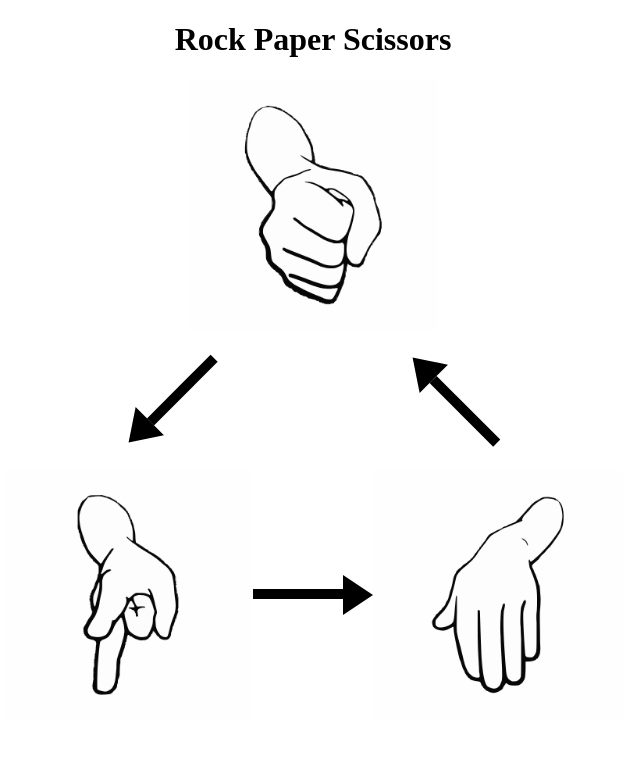
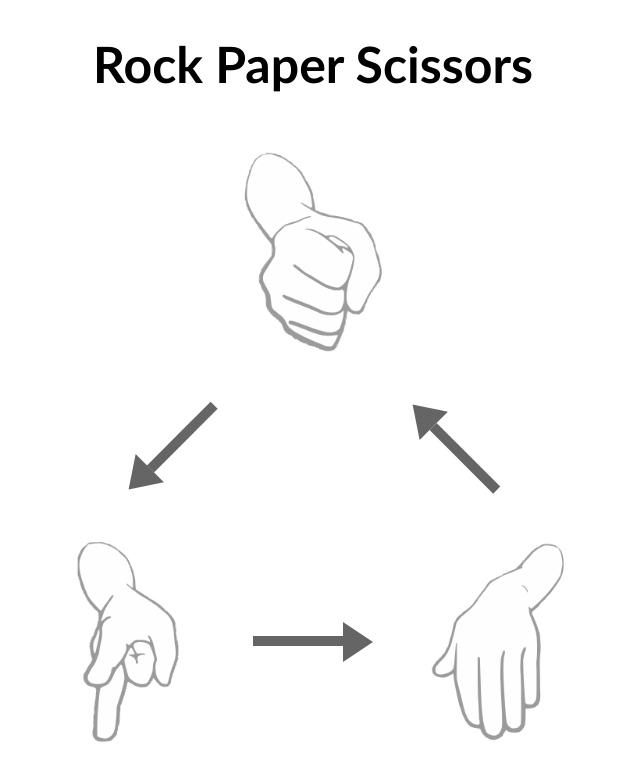
Before and after one commit to Arlots/RPS2, a plain HTML site: page index.html in a window 1280 px wide. Shown: the whole page, without its empty margins (327-967 px from the left). Drawn offline with Linux system fonts and the light colour scheme.

Commit message:
finished basic layout of rock, paper, scissor choices

```diff
--- a/styles.css
+++ b/styles.css
@@ -2,11 +2,14 @@ body {
 }
 h1 {
     text-align: center;
+    font-size: 50px;
+    font-family:'Gill Sans', 'Gill Sans MT', Calibri, 'Trebuchet MS', sans-serif;
 }
 
 #rock, #paper, #scissors {
     height: 250px;
     width: auto;
+    opacity: .4;
 }
 
 #rock {
@@ -50,7 +53,12 @@ h1 {
 
 #leftArrow, #rightArrow {
     display: block;
+    opacity: 0.6;
 
+}
+
+#bottomArrow {
+    opacity: 0.6;
 }
 
 #rightArrow {
@@ -67,6 +75,9 @@ h1 {
     gap: 13%;
 }
 
+#rock:hover, #paper:hover, #scissors:hover {
+    opacity: 1;
+}
 
 /*
 #leftArrow {
```
